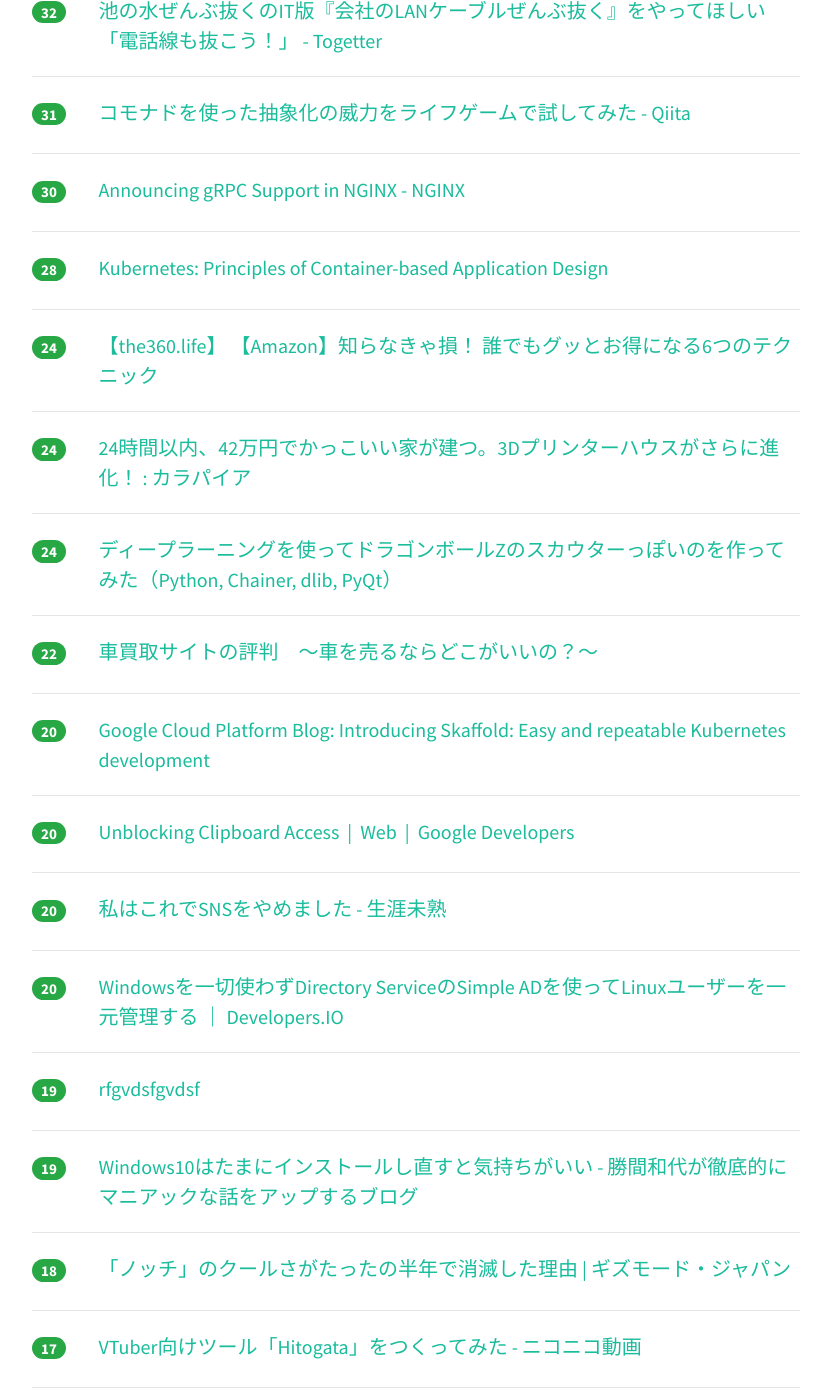
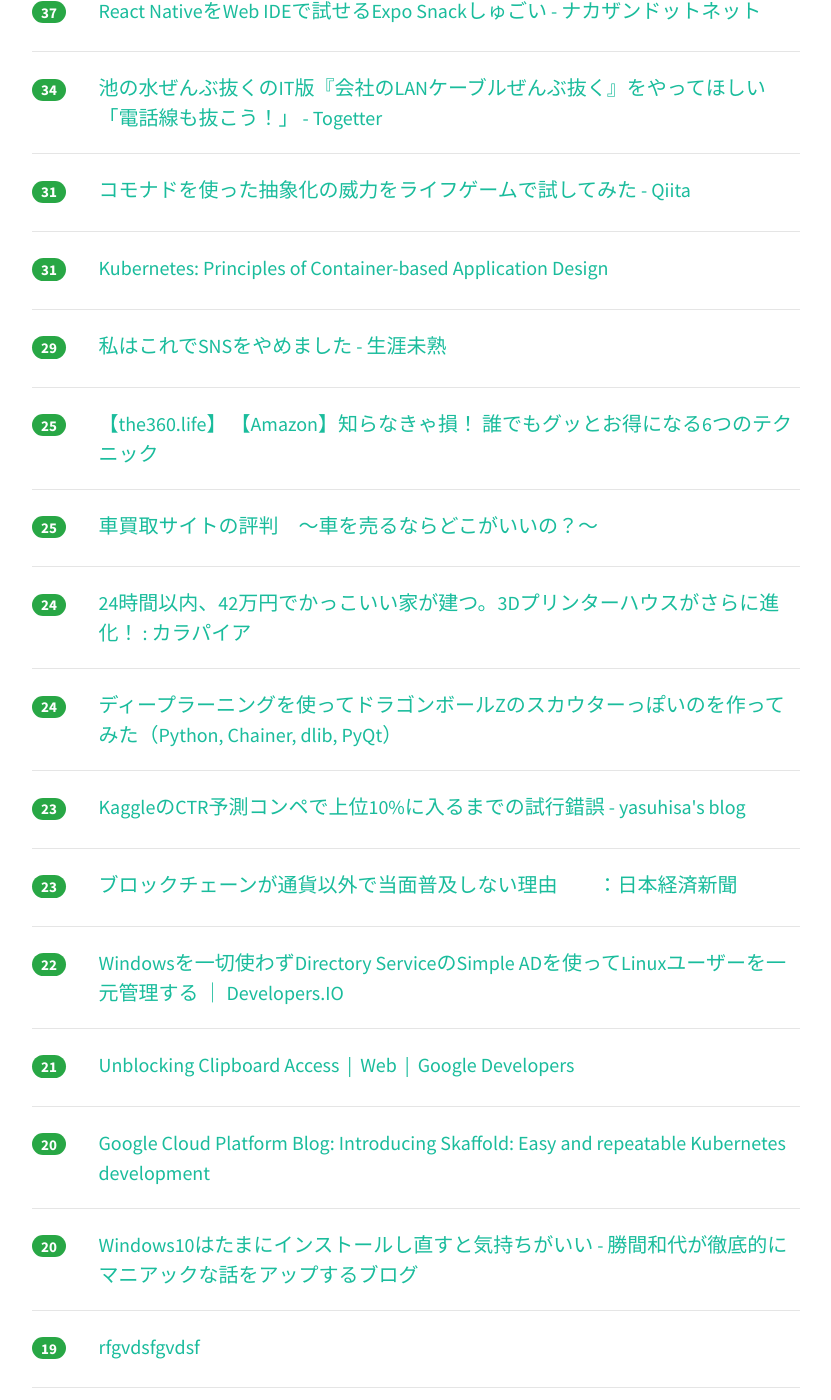
Before and after one commit to yatta47/hatena-matome-site, a Jekyll site: the page built from _posts/2018-03-18-hatena.md, in a window 1280 px wide and 1400 px high, scrolled down 1196 px. Shown: the whole window, without its empty margins (224-1055 px from the left). Built offline with Jekyll 4.4.1, drawn with Linux system fonts in a browser that asks for light colours; nearby versions of some CDN libraries; some of the changed text lies outside the part shown.

Commit message:
Updated 2018-03-18

```diff
--- a/_posts/2018-03-18-hatena.md
+++ b/_posts/2018-03-18-hatena.md
@@ -1,58 +1,63 @@
 ---
 layout: post
 title:  "2018-03-18 はてぶIT"
-date:   2018-03-18 17:01:35
+date:   2018-03-18 18:02:10
 tags: [it-hotentry]
 ---
-40 件のデータあり
+41 件のデータあり
 
 <hr><div class="row">
-<div class="col-1"><span class="badge badge-pill badge-success h2">677</span></div>
+<div class="col-1"><span class="badge badge-pill badge-success h2">690</span></div>
 <div class="col-11"><a href='https://www.jstage.jst.go.jp/article/kagakutoseibutsu/51/5/51_318/_pdf' target='_blank'>統計検定を理解せずに使っている人のために I - J-Stage</a></div>
 </div>
 <hr>
 <div class="row">
-<div class="col-1"><span class="badge badge-pill badge-success h2">333</span></div>
+<div class="col-1"><span class="badge badge-pill badge-success h2">355</span></div>
 <div class="col-11"><a href='http://sato001.com/high-speed-input-keyboard' target='_blank'>キーボードの入力スピードを飛躍的に向上させる入力テクニック</a></div>
 </div>
 <hr>
 <div class="row">
-<div class="col-1"><span class="badge badge-pill badge-success h2">127</span></div>
+<div class="col-1"><span class="badge badge-pill badge-success h2">144</span></div>
 <div class="col-11"><a href='https://hakobe932.hatenablog.com/entry/2018/03/17/190938' target='_blank'>やっていく技術テーマを探す - はこべにっき ♨</a></div>
 </div>
 <hr>
 <div class="row">
-<div class="col-1"><span class="badge badge-pill badge-success h2">82</span></div>
+<div class="col-1"><span class="badge badge-pill badge-success h2">91</span></div>
 <div class="col-11"><a href='https://gigazine.net/news/20180317-amd-ryzen-epyc-security-flaw/' target='_blank'>「AMDのCPUに深刻な脆弱性がある」とのCTS Labs発表による一大騒動まとめ - GIGAZINE</a></div>
 </div>
 <hr>
 <div class="row">
-<div class="col-1"><span class="badge badge-pill badge-success h2">50</span></div>
+<div class="col-1"><span class="badge badge-pill badge-success h2">74</span></div>
 <div class="col-11"><a href='https://speakerdeck.com/hayajo/nds55-docker-with-kubernetes' target='_blank'>Docker for Mac/Windows ではじめる Kubernetes / NDS55 Docker with Kubernetes // Speaker Deck</a></div>
 </div>
 <hr>
 <div class="row">
-<div class="col-1"><span class="badge badge-pill badge-success h2">48</span></div>
+<div class="col-1"><span class="badge badge-pill badge-success h2">65</span></div>
+<div class="col-11"><a href='https://www.nginx.com/blog/nginx-1-13-10-grpc/' target='_blank'>Announcing gRPC Support in NGINX - NGINX</a></div>
+</div>
+<hr>
+<div class="row">
+<div class="col-1"><span class="badge badge-pill badge-success h2">60</span></div>
 <div class="col-11"><a href='https://ameblo.jp/shibuya/entry-12360942593.html' target='_blank'>20周年｜渋谷ではたらく社長のアメブロ</a></div>
 </div>
 <hr>
 <div class="row">
-<div class="col-1"><span class="badge badge-pill badge-success h2">44</span></div>
+<div class="col-1"><span class="badge badge-pill badge-success h2">46</span></div>
 <div class="col-11"><a href='http://kabumatome.doorblog.jp/archives/65914917.html' target='_blank'>北尾吉孝のSBIホールディングス、公式アカウントがレイバンスパムに感染（もしくはレイバンと業務提携） : 市況かぶ全力２階建</a></div>
 </div>
 <hr>
 <div class="row">
-<div class="col-1"><span class="badge badge-pill badge-success h2">38</span></div>
+<div class="col-1"><span class="badge badge-pill badge-success h2">39</span></div>
 <div class="col-11"><a href='http://www.iwako-light.com/entry/ehonn-moe' target='_blank'>最近の絵本の画風が萌えアニメみたいになっている件について - 人生の物語を楽しむブログ！ネガティブ・ライト</a></div>
 </div>
 <hr>
 <div class="row">
-<div class="col-1"><span class="badge badge-pill badge-success h2">35</span></div>
+<div class="col-1"><span class="badge badge-pill badge-success h2">37</span></div>
 <div class="col-11"><a href='http://blog.nkzn.info/entry/2018/03/17/005824' target='_blank'>React NativeをWeb IDEで試せるExpo Snackしゅごい - ナカザンドットネット</a></div>
 </div>
 <hr>
 <div class="row">
-<div class="col-1"><span class="badge badge-pill badge-success h2">32</span></div>
+<div class="col-1"><span class="badge badge-pill badge-success h2">34</span></div>
 <div class="col-11"><a href='https://togetter.com/li/1209487' target='_blank'>池の水ぜんぶ抜くのIT版『会社のLANケーブルぜんぶ抜く』をやってほしい「電話線も抜こう！」 - Togetter</a></div>
 </div>
 <hr>
@@ -62,18 +67,23 @@ tags: [it-hotentry]
 </div>
 <hr>
 <div class="row">
-<div class="col-1"><span class="badge badge-pill badge-success h2">30</span></div>
-<div class="col-11"><a href='https://www.nginx.com/blog/nginx-1-13-10-grpc/' target='_blank'>Announcing gRPC Support in NGINX - NGINX</a></div>
-</div>
-<hr>
-<div class="row">
-<div class="col-1"><span class="badge badge-pill badge-success h2">28</span></div>
+<div class="col-1"><span class="badge badge-pill badge-success h2">31</span></div>
 <div class="col-11"><a href='http://blog.kubernetes.io/2018/03/principles-of-container-app-design.html' target='_blank'>Kubernetes: Principles of Container-based Application Design</a></div>
 </div>
 <hr>
 <div class="row">
-<div class="col-1"><span class="badge badge-pill badge-success h2">24</span></div>
+<div class="col-1"><span class="badge badge-pill badge-success h2">29</span></div>
+<div class="col-11"><a href='http://syossan.hateblo.jp/entry/2018/03/18/063034' target='_blank'>私はこれでSNSをやめました - 生涯未熟</a></div>
+</div>
+<hr>
+<div class="row">
+<div class="col-1"><span class="badge badge-pill badge-success h2">25</span></div>
 <div class="col-11"><a href='http://the360.life/U1301.doit?id=3045' target='_blank'>【the360.life】 【Amazon】知らなきゃ損！ 誰でもグッとお得になる6つのテクニック</a></div>
+</div>
+<hr>
+<div class="row">
+<div class="col-1"><span class="badge badge-pill badge-success h2">25</span></div>
+<div class="col-11"><a href='http://shizu183.com/?p=557' target='_blank'>車買取サイトの評判　～車を売るならどこがいいの？～</a></div>
 </div>
 <hr>
 <div class="row">
@@ -87,8 +97,23 @@ tags: [it-hotentry]
 </div>
 <hr>
 <div class="row">
+<div class="col-1"><span class="badge badge-pill badge-success h2">23</span></div>
+<div class="col-11"><a href='http://www.yasuhisay.info/entry/kaggle_avazu_ctr_prediction' target='_blank'>KaggleのCTR予測コンペで上位10%に入るまでの試行錯誤 - yasuhisa's blog</a></div>
+</div>
+<hr>
+<div class="row">
+<div class="col-1"><span class="badge badge-pill badge-success h2">23</span></div>
+<div class="col-11"><a href='https://www.nikkei.com/article/DGXMZO28174890V10C18A3000000/' target='_blank'>ブロックチェーンが通貨以外で当面普及しない理由　　：日本経済新聞</a></div>
+</div>
+<hr>
+<div class="row">
 <div class="col-1"><span class="badge badge-pill badge-success h2">22</span></div>
-<div class="col-11"><a href='http://shizu183.com/?p=557' target='_blank'>車買取サイトの評判　～車を売るならどこがいいの？～</a></div>
+<div class="col-11"><a href='https://dev.classmethod.jp/cloud/aws/linux-simplead-management/' target='_blank'>Windowsを一切使わずDirectory ServiceのSimple ADを使ってLinuxユーザーを一元管理する ｜ Developers.IO</a></div>
+</div>
+<hr>
+<div class="row">
+<div class="col-1"><span class="badge badge-pill badge-success h2">21</span></div>
+<div class="col-11"><a href='https://developers.google.com/web/updates/2018/03/clipboardapi' target='_blank'>Unblocking Clipboard Access  |  Web  |  Google Developers</a></div>
 </div>
 <hr>
 <div class="row">
@@ -98,27 +123,12 @@ tags: [it-hotentry]
 <hr>
 <div class="row">
 <div class="col-1"><span class="badge badge-pill badge-success h2">20</span></div>
-<div class="col-11"><a href='https://developers.google.com/web/updates/2018/03/clipboardapi' target='_blank'>Unblocking Clipboard Access  |  Web  |  Google Developers</a></div>
-</div>
-<hr>
-<div class="row">
-<div class="col-1"><span class="badge badge-pill badge-success h2">20</span></div>
-<div class="col-11"><a href='http://syossan.hateblo.jp/entry/2018/03/18/063034' target='_blank'>私はこれでSNSをやめました - 生涯未熟</a></div>
-</div>
-<hr>
-<div class="row">
-<div class="col-1"><span class="badge badge-pill badge-success h2">20</span></div>
-<div class="col-11"><a href='https://dev.classmethod.jp/cloud/aws/linux-simplead-management/' target='_blank'>Windowsを一切使わずDirectory ServiceのSimple ADを使ってLinuxユーザーを一元管理する ｜ Developers.IO</a></div>
+<div class="col-11"><a href='http://katsumakazuyo.hatenablog.com/entry/2018/03/18/092534' target='_blank'>Windows10はたまにインストールし直すと気持ちがいい - 勝間和代が徹底的にマニアックな話をアップするブログ</a></div>
 </div>
 <hr>
 <div class="row">
 <div class="col-1"><span class="badge badge-pill badge-success h2">19</span></div>
 <div class="col-11"><a href='http://b.hatena.ne.jp/guide?via=201027' target='_blank'>rfgvdsfgvdsf</a></div>
-</div>
-<hr>
-<div class="row">
-<div class="col-1"><span class="badge badge-pill badge-success h2">19</span></div>
-<div class="col-11"><a href='http://katsumakazuyo.hatenablog.com/entry/2018/03/18/092534' target='_blank'>Windows10はたまにインストールし直すと気持ちがいい - 勝間和代が徹底的にマニアックな話をアップするブログ</a></div>
 </div>
 <hr>
 <div class="row">
@@ -133,12 +143,12 @@ tags: [it-hotentry]
 <hr>
 <div class="row">
 <div class="col-1"><span class="badge badge-pill badge-success h2">17</span></div>
-<div class="col-11"><a href='https://www.nikkei.com/article/DGXMZO28174890V10C18A3000000/' target='_blank'>ブロックチェーンが通貨以外で当面普及しない理由　　：日本経済新聞</a></div>
+<div class="col-11"><a href='https://japanese.engadget.com/2018/03/17/ipad-pro-office-pc/' target='_blank'>iPad ProでOffice文書の作成や印刷はどうするの？ 新生活で脱PC（弓月ひろみ） - Engadget 日本版</a></div>
 </div>
 <hr>
 <div class="row">
 <div class="col-1"><span class="badge badge-pill badge-success h2">16</span></div>
-<div class="col-11"><a href='https://japanese.engadget.com/2018/03/17/ipad-pro-office-pc/' target='_blank'>iPad ProでOffice文書の作成や印刷はどうするの？ 新生活で脱PC（弓月ひろみ） - Engadget 日本版</a></div>
+<div class="col-11"><a href='https://anond.hatelabo.jp/20180317190401' target='_blank'>ブクマ数なんて</a></div>
 </div>
 <hr>
 <div class="row">
@@ -147,8 +157,8 @@ tags: [it-hotentry]
 </div>
 <hr>
 <div class="row">
-<div class="col-1"><span class="badge badge-pill badge-success h2">15</span></div>
-<div class="col-11"><a href='https://anond.hatelabo.jp/20180317190401' target='_blank'>ブクマ数なんて</a></div>
+<div class="col-1"><span class="badge badge-pill badge-success h2">16</span></div>
+<div class="col-11"><a href='https://www.moongift.jp/2018/03/xltrail-vba%E3%81%AE%E5%B7%AE%E5%88%86%E3%82%92%E8%A1%A8%E7%A4%BA%E3%81%99%E3%82%8Bgit%E3%82%B5%E3%83%96%E3%82%B3%E3%83%9E%E3%83%B3%E3%83%89/' target='_blank'>xltrail - VBAの差分を表示するGitサブコマンド MOONGIFT</a></div>
 </div>
 <hr>
 <div class="row">
@@ -158,7 +168,12 @@ tags: [it-hotentry]
 <hr>
 <div class="row">
 <div class="col-1"><span class="badge badge-pill badge-success h2">15</span></div>
-<div class="col-11"><a href='https://www.moongift.jp/2018/03/xltrail-vba%E3%81%AE%E5%B7%AE%E5%88%86%E3%82%92%E8%A1%A8%E7%A4%BA%E3%81%99%E3%82%8Bgit%E3%82%B5%E3%83%96%E3%82%B3%E3%83%9E%E3%83%B3%E3%83%89/' target='_blank'>xltrail - VBAの差分を表示するGitサブコマンド MOONGIFT</a></div>
+<div class="col-11"><a href='http://reokaminaga.hatenablog.com/entry/2018/03/01/035722' target='_blank'>プログラマーとは誰か - かみなが れお</a></div>
+</div>
+<hr>
+<div class="row">
+<div class="col-1"><span class="badge badge-pill badge-success h2">15</span></div>
+<div class="col-11"><a href='https://note.mu/wkbast/n/n9d262baf1b2a' target='_blank'>「いい作品は勝手に伸びない」という話｜華若葉｜note</a></div>
 </div>
 <hr>
 <div class="row">
@@ -168,12 +183,12 @@ tags: [it-hotentry]
 <hr>
 <div class="row">
 <div class="col-1"><span class="badge badge-pill badge-success h2">14</span></div>
-<div class="col-11"><a href='http://reokaminaga.hatenablog.com/entry/2018/03/01/035722' target='_blank'>プログラマーとは誰か - かみなが れお</a></div>
+<div class="col-11"><a href='http://tekunabe.hatenablog.jp/entry/2018/03/17/kaizen' target='_blank'>「カイゼン・ジャーニー」で学んだチームビルディングで大切にしたいこと - てくなべ</a></div>
 </div>
 <hr>
 <div class="row">
-<div class="col-1"><span class="badge badge-pill badge-success h2">13</span></div>
-<div class="col-11"><a href='http://tekunabe.hatenablog.jp/entry/2018/03/17/kaizen' target='_blank'>「カイゼン・ジャーニー」で学んだチームビルディングで大切にしたいこと - てくなべ</a></div>
+<div class="col-1"><span class="badge badge-pill badge-success h2">12</span></div>
+<div class="col-11"><a href='https://tobalog.com/2018/03/blog-must-item/' target='_blank'>僕がブログを書くときに欠かせない8つのアイテム #わたしのブログ環境</a></div>
 </div>
 <hr>
 <div class="row">
@@ -192,17 +207,7 @@ tags: [it-hotentry]
 </div>
 <hr>
 <div class="row">
-<div class="col-1"><span class="badge badge-pill badge-success h2">11</span></div>
-<div class="col-11"><a href='https://tobalog.com/2018/03/blog-must-item/' target='_blank'>僕がブログを書くときに欠かせない8つのアイテム #わたしのブログ環境</a></div>
+<div class="col-1"><span class="badge badge-pill badge-success h2">9</span></div>
+<div class="col-11"><a href='https://www.moongift.jp/2018/03/mailhog-%E7%AE%A1%E7%90%86%E7%94%BB%E9%9D%A2%E4%BB%98%E3%81%8D%E3%81%AA%E9%96%8B%E7%99%BA%E7%94%A8%E3%83%A1%E3%83%BC%E3%83%AB%E3%82%B5%E3%83%BC%E3%83%90/' target='_blank'>MailHog - 管理画面付きな開発用メールサーバ MOONGIFT</a></div>
 </div>
 <hr>
-<div class="row">
-<div class="col-1"><span class="badge badge-pill badge-success h2">11</span></div>
-<div class="col-11"><a href='http://www.yasuhisay.info/entry/kaggle_avazu_ctr_prediction' target='_blank'>KaggleのCTR予測コンペで上位10%に入るまでの試行錯誤 - yasuhisa's blog</a></div>
-</div>
-<hr>
-<div class="row">
-<div class="col-1"><span class="badge badge-pill badge-success h2">10</span></div>
-<div class="col-11"><a href='https://note.mu/wkbast/n/n9d262baf1b2a' target='_blank'>「いい作品は勝手に伸びない」という話｜華若葉｜note</a></div>
-</div>
-<hr>
```
